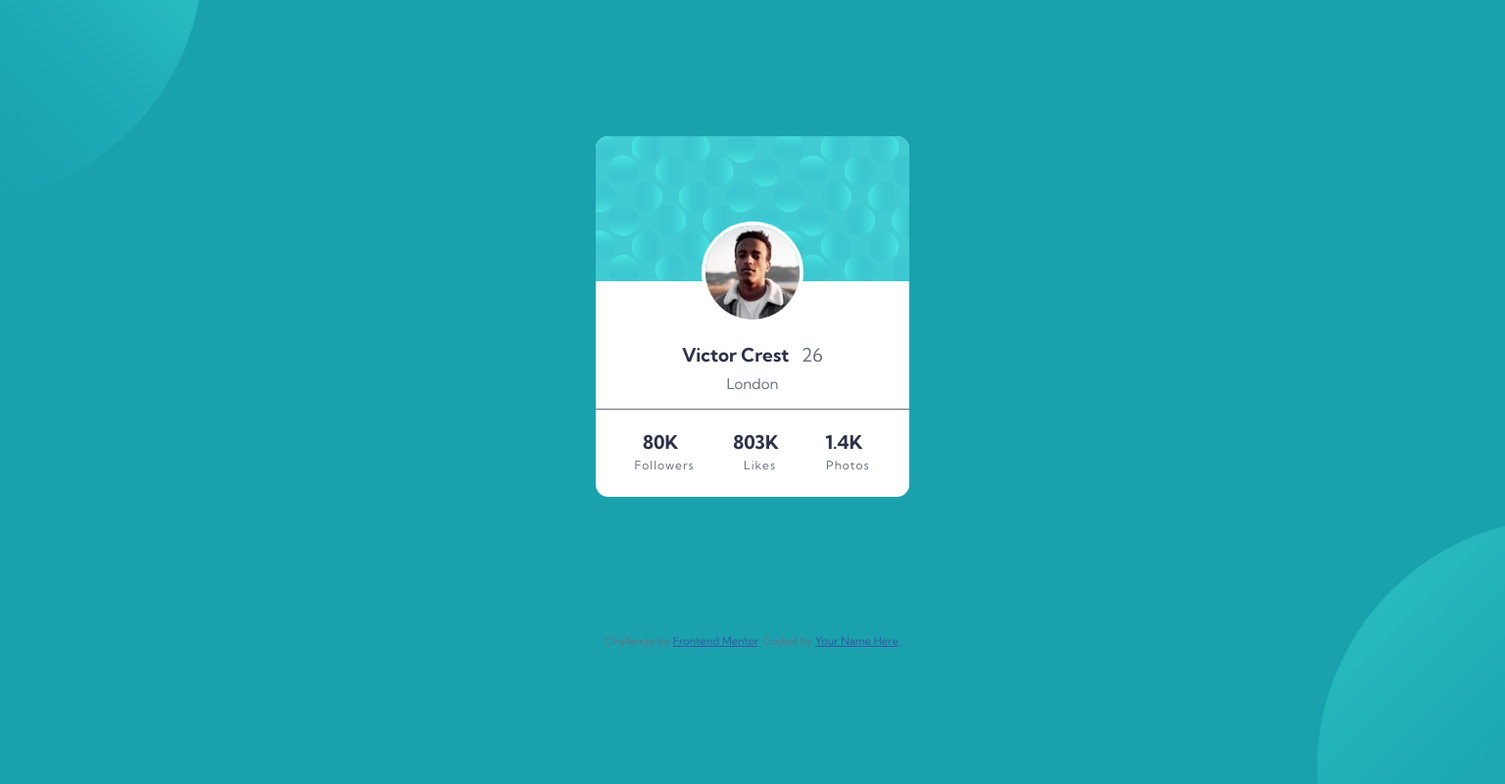
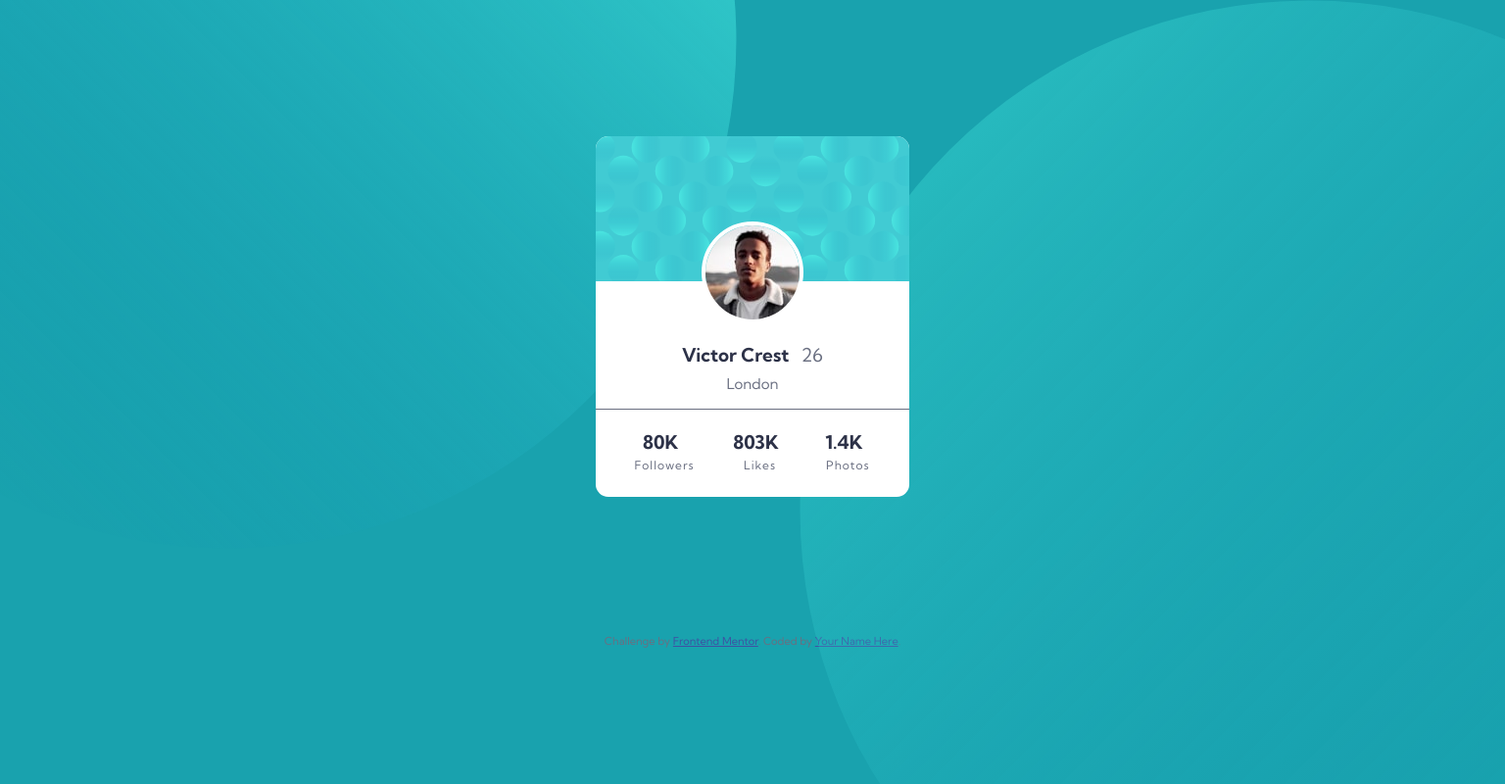
Before and after one commit to pippal5536/frontend-mentor-profile-card-component, a plain HTML site: page index.html in a window 1536 px wide. Shown: the whole page at 98% size. Drawn offline with Linux system fonts and the light colour scheme.

Commit message:
editing  readme file

```diff
--- a/index.css
+++ b/index.css
@@ -93,3 +93,26 @@ body {
   font-size: 12px;
   letter-spacing: 1px;
 }
+
+@media (min-width: 1440px) {
+  .bg-top {
+    background-image: url("./images/bg-pattern-top.svg");
+    background-repeat: no-repeat;
+    background-size: contain;
+    width: 65rem;
+    height: 65rem;
+    position: fixed;
+    top: -30rem;
+    left: -18rem;
+  }
+  .bg-bottom {
+    background-image: url("./images/bg-pattern-bottom.svg");
+    background-repeat: no-repeat;
+    background-size: cover;
+    width: 65rem;
+    height: 65rem;
+    position: fixed;
+    bottom: -15rem;
+    right: -20rem;
+  }
+}
```
Also changed, not shown: ask.txt (added), 3 other files.
